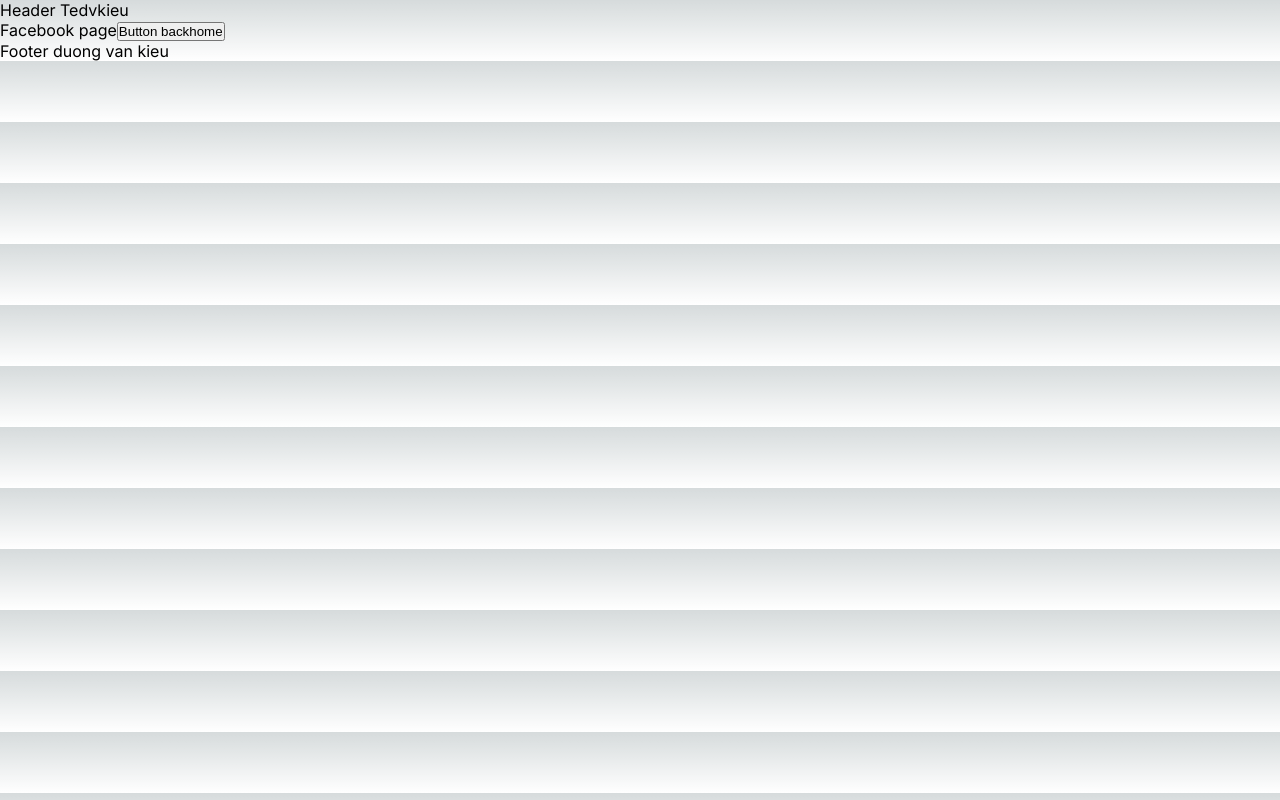
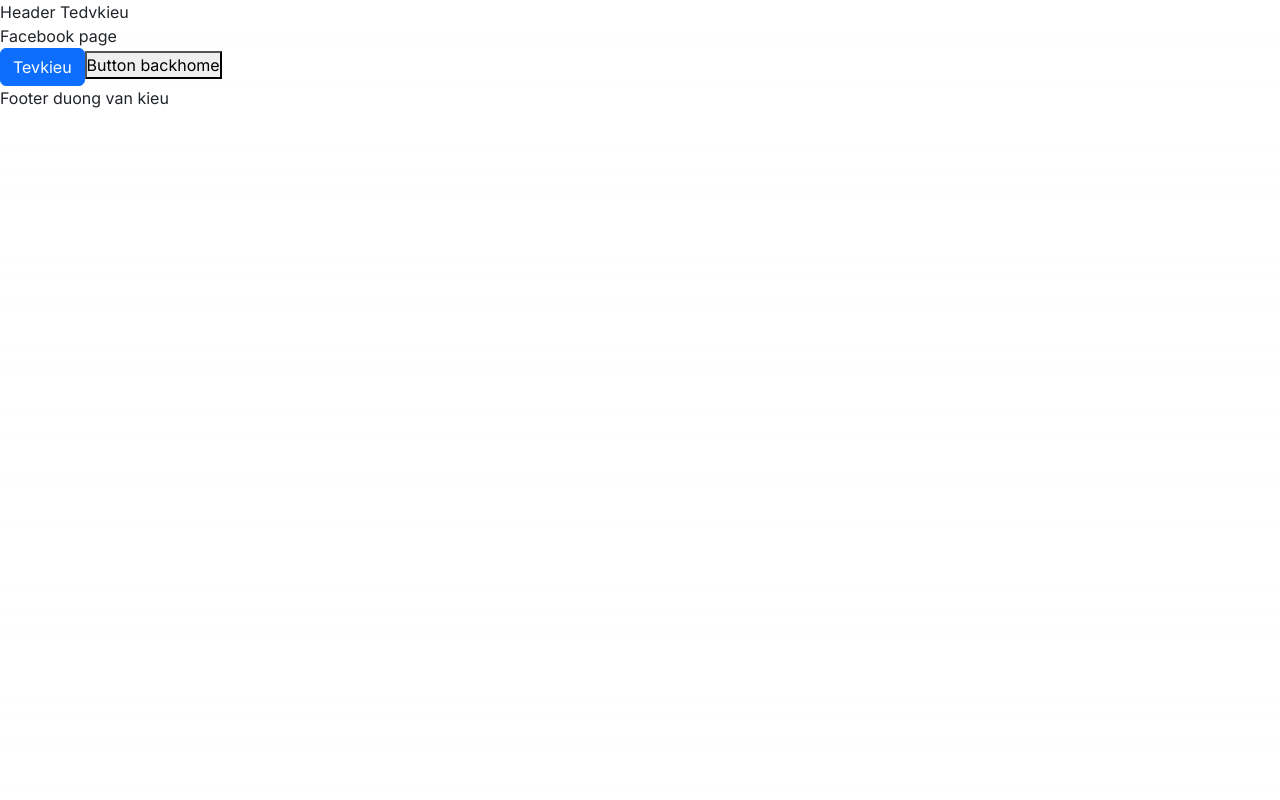
Before and after one commit to tedvkieu/NextJS_BasicTraining, a Next.js app: page /facebook in a window 1280 px wide. Built offline with nearby package versions, Linux system fonts and the light colour scheme.

Commit message:
#19 tich hop react bootstrap

```diff
--- a/package.json
+++ b/package.json
@@ -12,10 +12,12 @@
         "@types/node": "20.1.7",
         "@types/react": "18.2.6",
         "@types/react-dom": "18.2.4",
+        "bootstrap": "5.3.0",
         "eslint": "8.40.0",
         "eslint-config-next": "13.4.2",
-    "next": "13.4.2",
+        "next": "13.4.12",
         "react": "18.2.0",
+        "react-bootstrap": "2.8.0",
         "react-dom": "18.2.0",
         "typescript": "5.0.4"
     }
--- a/src/app/facebook/page.tsx
+++ b/src/app/facebook/page.tsx
@@ -1,7 +1,7 @@
 'use client';
 
 import { useRouter } from 'next/navigation';
-
+import { Button } from 'react-bootstrap';
 const Facebook = () => {
     const router = useRouter();
     const handleButton = () => {
@@ -11,7 +11,10 @@
     return (
         <div className="red">
             Facebook page
-            <button onClick={() => handleButton()}>Button backhome</button>
+            <div>
+                <Button variant="primary">Tevkieu</Button>
+                <button onClick={() => handleButton()}>Button backhome</button>
+            </div>
         </div>
     );
 };
--- a/src/app/layout.tsx
+++ b/src/app/layout.tsx
@@ -1,4 +1,5 @@
 import './globals.css';
+import 'bootstrap/dist/css/bootstrap.min.css';
 import { Inter } from 'next/font/google';
 
 const inter = Inter({ subsets: ['latin'] });
```
Lines whose indentation alone changed are shown as unchanged.
